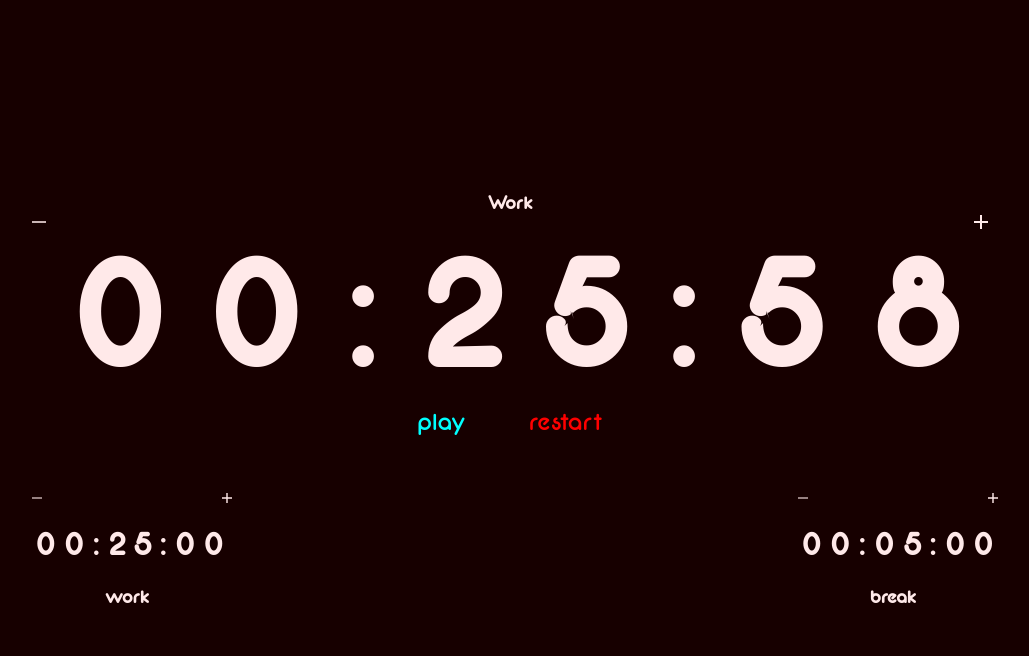
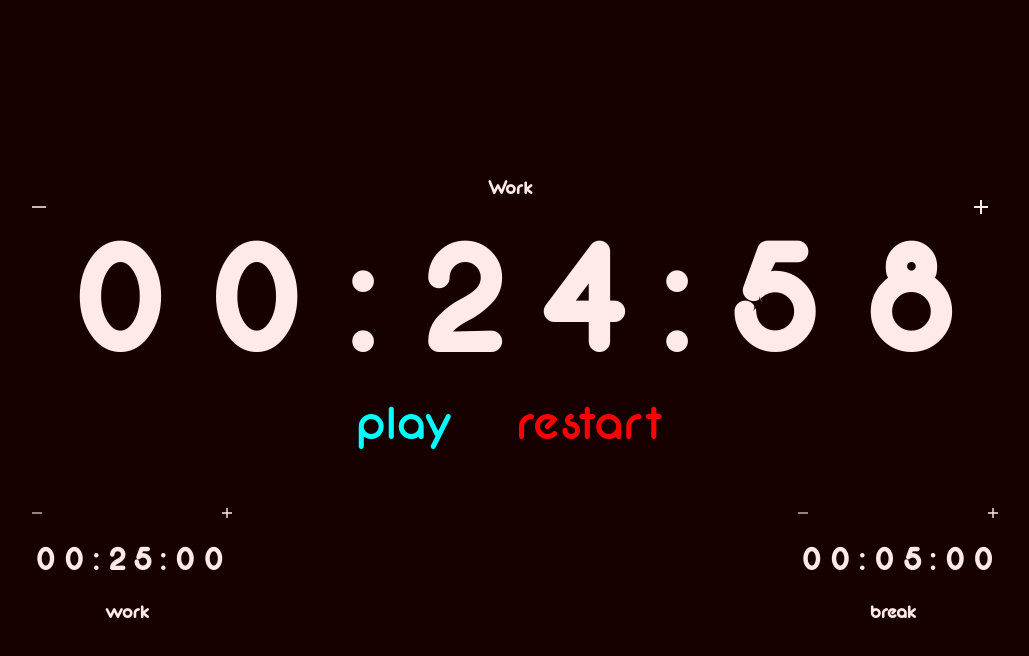
Before and after one commit to snordale/pomodoro-clock, a plain HTML site: page index.html in a window 1280 px wide. Both pictures are taken after a click on the button "play". Shown: the whole page, without its empty margins (130-1159 px from the left). Drawn offline with Linux system fonts and the light colour scheme.

Commit message:
fixed start timer bug

```diff
--- a/script.js
+++ b/script.js
@@ -79,6 +79,7 @@ function startTimer(element, timer) {
     let minutes = Number(timer.slice(3, 5));
     let seconds = Number(timer.slice(6, 8));
     let totalSeconds = (hours * 3600) + (minutes * 60) + seconds;
+    console.log(totalSeconds)
     setInterval(function() {
         --totalSeconds;
         if (totalSeconds === 0) {
@@ -88,7 +89,7 @@ function startTimer(element, timer) {
         let remainder = totalSeconds % 3600;
         minutes = Math.floor(remainder / 60);
         seconds = remainder % 60;
-        timer = padNum(hours) + ':' + padNum(++minutes) + ':' + padNum(seconds);
+        timer = padNum(hours) + ':' + padNum(minutes) + ':' + padNum(seconds);
         element.textContent = timer;
     }, 1000);
 }
--- a/style.css
+++ b/style.css
@@ -101,7 +101,7 @@ button {
 
 .controls button {
     font-family: neon;
-    font-size: 2vw;
+    font-size: 4vw;
     margin: 0 2vw;
     transition: all 0.25s ease-in-out;
 }
```
